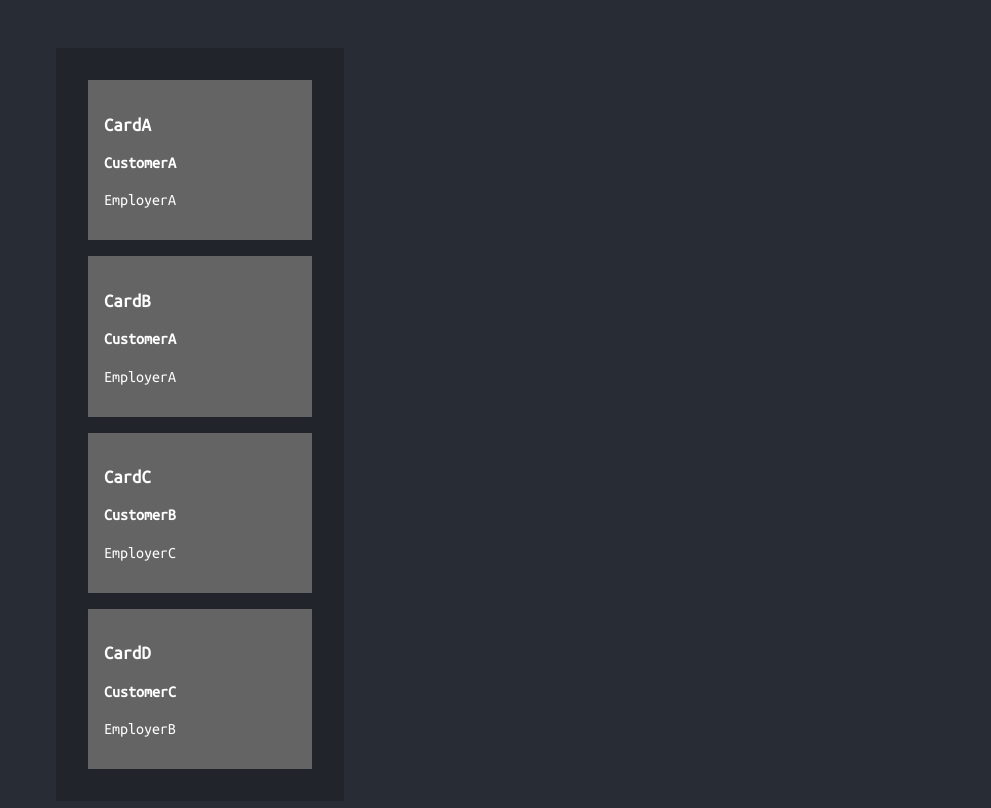
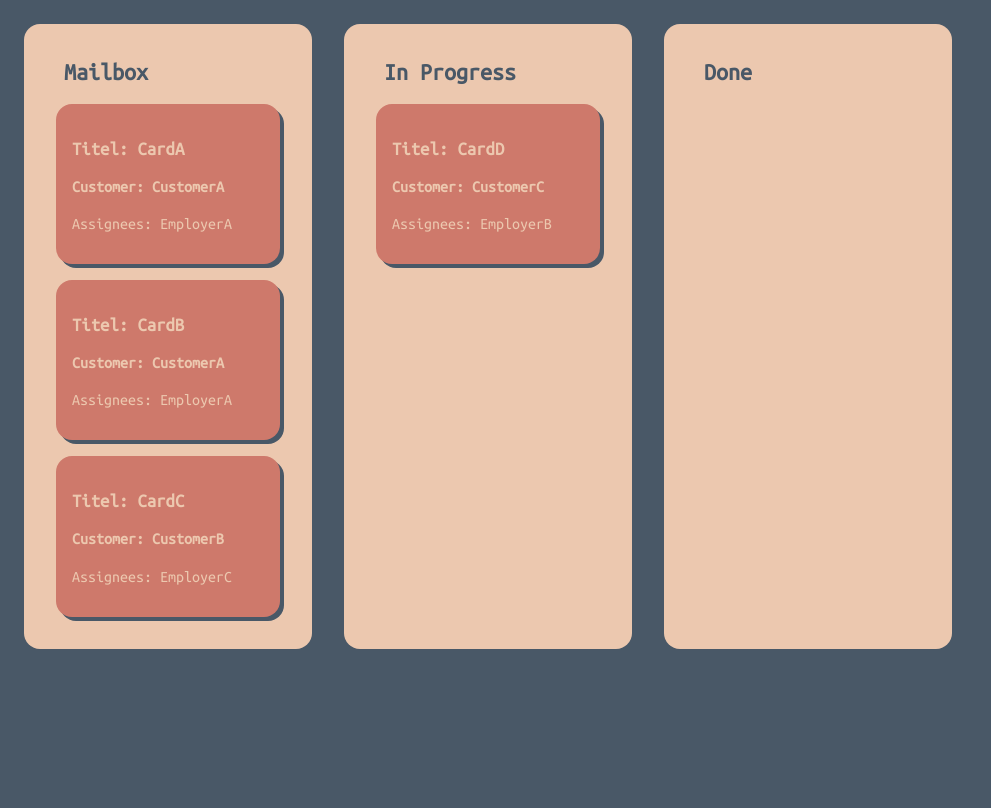
Before and after one commit to baumhaus-project/ticks-dnd, a React (Vite) app: page / in a window 1280 px wide. Shown: the top 808 px of the page, without its empty margins (0-991 px from the left). Built offline with nearby package versions, Linux system fonts and the light colour scheme; a web font is replaced by a local one.

Commit message:
Multi Column DnD (#2)
* styled with custom color palette

* multi dnd stable

```diff
--- a/src/components/DraggableCard.jsx
+++ b/src/components/DraggableCard.jsx
@@ -13,9 +13,9 @@ export default function DraggableCard({ item, index }) {
           ref={provided.innerRef}
         >
           <div className="card">
-            <h3>{item.title}</h3>
-            <h4>{item.customer}</h4>
-            <p>{item.assignees}</p>
+            <h3>Titel: {item.title}</h3>
+            <h4>Customer: {item.customer}</h4>
+            <p>Assignees: {item.assignees}</p>
           </div>
         </li>
       )}
--- a/src/components/DroppableList.jsx
+++ b/src/components/DroppableList.jsx
@@ -1,39 +1,46 @@
 /* eslint-disable react/jsx-props-no-spreading */
 import React from 'react';
+import { v4 as uuidv4 } from 'uuid';
 import { PropTypes } from 'prop-types';
-import { v4 as uuidv4 } from 'uuid';
 import { Droppable } from 'react-beautiful-dnd';
 
 import DraggableCard from './DraggableCard';
 import './style.css';
 
-export default function DroppableList({ items }) {
+export default function DroppableList({ column }) {
   return (
-    <Droppable droppableId={uuidv4()}>
+    <Droppable droppableId={column.id}>
       {(provided) => (
+        <div className="column">
+          <h2 className="column-title">{column.title}</h2>
           <ul
             className="list"
             ref={provided.innerRef}
             {...provided.droppableProps}
           >
-          {items.map((item, index) => (
+            {column.cards.map((item, index) => (
               <DraggableCard item={item} index={index} key={uuidv4()} />
             ))}
             {provided.placeholder}
           </ul>
+        </div>
       )}
     </Droppable>
   );
 }
 
 DroppableList.propTypes = {
-  items: PropTypes.arrayOf(
+  column: PropTypes.shape({
+    id: PropTypes.string.isRequired,
+    title: PropTypes.string.isRequired,
+    cards: PropTypes.arrayOf(
       PropTypes.shape({
         id: PropTypes.string.isRequired,
         title: PropTypes.string.isRequired,
         customer: PropTypes.string.isRequired,
         assignees: PropTypes.string.isRequired,
         description: PropTypes.string.isRequired,
-    }),
+      }).isRequired,
     ).isRequired,
+  }).isRequired,
 };
--- a/src/components/style.css
+++ b/src/components/style.css
@@ -2,22 +2,29 @@ li {
   list-style-type: none;
 }
 
+.column {
+  background-color: var(--color-palette-mocha);
+  color: var(--color-palette-mocha);
+  margin: 1em;
+  padding: 1em;
+  border-radius: 1em;
+}
+
+.column-title {
+  margin-left: 1em;
+  color: var(--color-palette-blue);
+}
+
 .list {
-  background-color: #21252b;
-  margin: 3em;
-  padding: 1em;
-  max-width: 16em;
+  padding: 0;
+  min-width: 16em;
 }
 
 .card {
-  background-color: #646464;
+  background-color: var(--color-palette-red);
+  box-shadow: 0.25em 0.25em var(--color-palette-blue);
   margin: 1em;
   padding: 1em;
   max-width: 16em;
+  border-radius: 1em;
 }
-
-.card > h3,
-h4,
-p {
-  color: white;
-}
--- a/src/index.css
+++ b/src/index.css
@@ -1,5 +1,13 @@
 body {
-  background-color: #282c34;
+  background-color: var(--color-palette-blue);
   font-family: 'Bubbler One', sans-serif;
   font-family: 'Ubuntu Mono', monospace;
 }
+
+:root {
+  --color-palette-blue: #495867;
+  --color-palette-brown: #c18c5d;
+  --color-palette-red: #ce796b;
+  --color-palette-rosa: #e7ad99;
+  --color-palette-mocha: #ecc8af;
+}
--- a/src/layouts/Kanban.jsx
+++ b/src/layouts/Kanban.jsx
@@ -3,12 +3,20 @@ import { v4 as uuidv4 } from 'uuid';
 import { DragDropContext } from 'react-beautiful-dnd';
 
 import DroppableList from '../components/DroppableList';
+import './style.css';
 
 function item({ title, customer, assignees, description }) {
   return { id: uuidv4(), title, customer, assignees, description };
 }
 
-const data = [
+function column({ title, cards }) {
+  return { id: uuidv4(), title, cards };
+}
+
+const columns = [
+  column({
+    title: 'Mailbox',
+    cards: [
       item({
         title: 'CardA',
         customer: 'CustomerA',
@@ -27,28 +35,83 @@ const data = [
         assignees: 'EmployerC',
         description: 'This is the description of CardC',
       }),
+    ],
+  }),
+  column({
+    title: 'In Progress',
+    cards: [
       item({
         title: 'CardD',
         customer: 'CustomerC',
         assignees: 'EmployerB',
         description: 'This is the description of CardD',
       }),
+    ],
+  }),
+  column({ title: 'Done', cards: [] }),
 ];
 
 export default function Kanban() {
-  const [cards, updateCards] = useState(data);
+  const [data, updateData] = useState(columns);
 
   const handleOnDragEnd = (result) => {
+    const { source, destination } = result;
+
+    // return if destination of drag is outside the context
     if (!result.destination) return;
-    const items = Array.from(cards);
-    const [reorderedItem] = items.splice(result.source.index, 1);
-    items.splice(result.destination.index, 0, reorderedItem);
-    updateCards(items);
+
+    // index of destination object within array
+    const index = data.findIndex((x) => x.id === destination.droppableId);
+    // duplicate array
+    const items = Array.from(data[index].cards);
+
+    // Sorting when the destination is the same arrays
+    if (source.droppableId === destination.droppableId) {
+      // reorder cards with source index
+      const [reorderedItem] = items.splice(source.index, 1);
+      items.splice(destination.index, 0, reorderedItem);
+
+      // update state
+      updateData((prev) => [
+        ...prev.slice(0, index),
+        { ...prev[index], cards: items },
+        ...prev.slice(index + 1),
+      ]);
+    }
+
+    // Movement from one array to another
+    else {
+      // index of source object within array
+      const srcIndex = data.findIndex((x) => x.id === source.droppableId);
+      // duplicate array
+      const srcItems = Array.from(data[srcIndex].cards);
+      const card = srcItems.find((x) => x.id === result.draggableId);
+
+      // insert new card with destination index
+      items.splice(destination.index, 0, card);
+      // remove item from srcItems
+      srcItems.splice(source.index, 1);
+
+      // update state
+      const firstIndex = index > srcIndex ? srcIndex : index;
+      const secondIndex = index > srcIndex ? index : srcIndex;
+      updateData((prev) => [
+        ...prev.slice(0, firstIndex),
+        { ...prev[firstIndex], cards: index > srcIndex ? srcItems : items },
+        ...prev.slice(firstIndex + 1, secondIndex),
+        { ...prev[secondIndex], cards: index > srcIndex ? items : srcItems },
+        ...prev.slice(secondIndex + 1),
+      ]);
+    }
   };
 
   return (
+    <div className="Kanban">
       <DragDropContext onDragEnd={handleOnDragEnd}>
-      <DroppableList items={cards} />
+        {data.map((col) => (
+          <DroppableList key={uuidv4()} column={col} />
+        ))}
       </DragDropContext>
+    </div>
   );
 }
--- a/src/layouts/style.css
+++ b/src/layouts/style.css
@@ -0,0 +1,4 @@
+.Kanban {
+  display: flex;
+  width: 100%;
+}
```
Also changed, not shown: 2 other files (tests, documents, lock files or other folders). Lines whose indentation alone changed are shown as unchanged.
